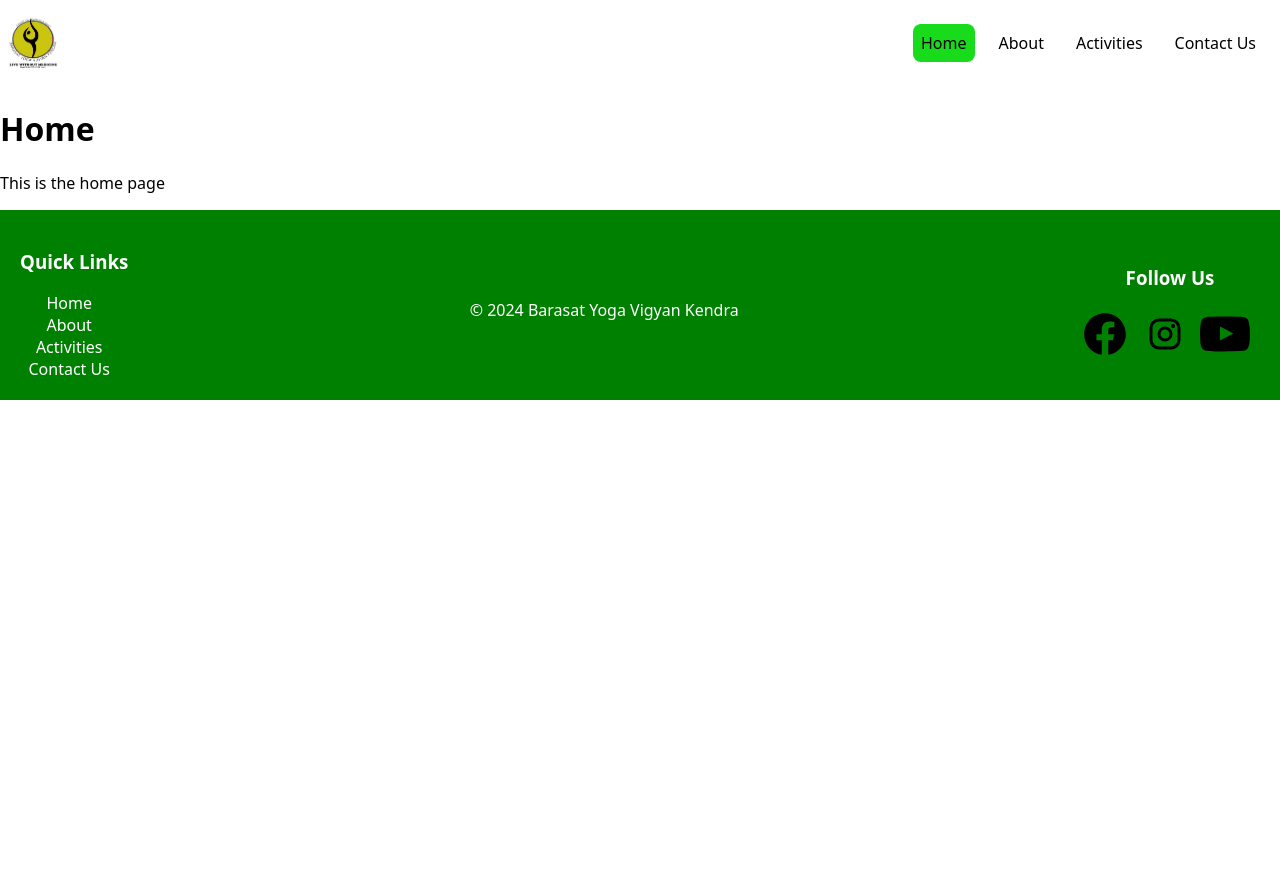
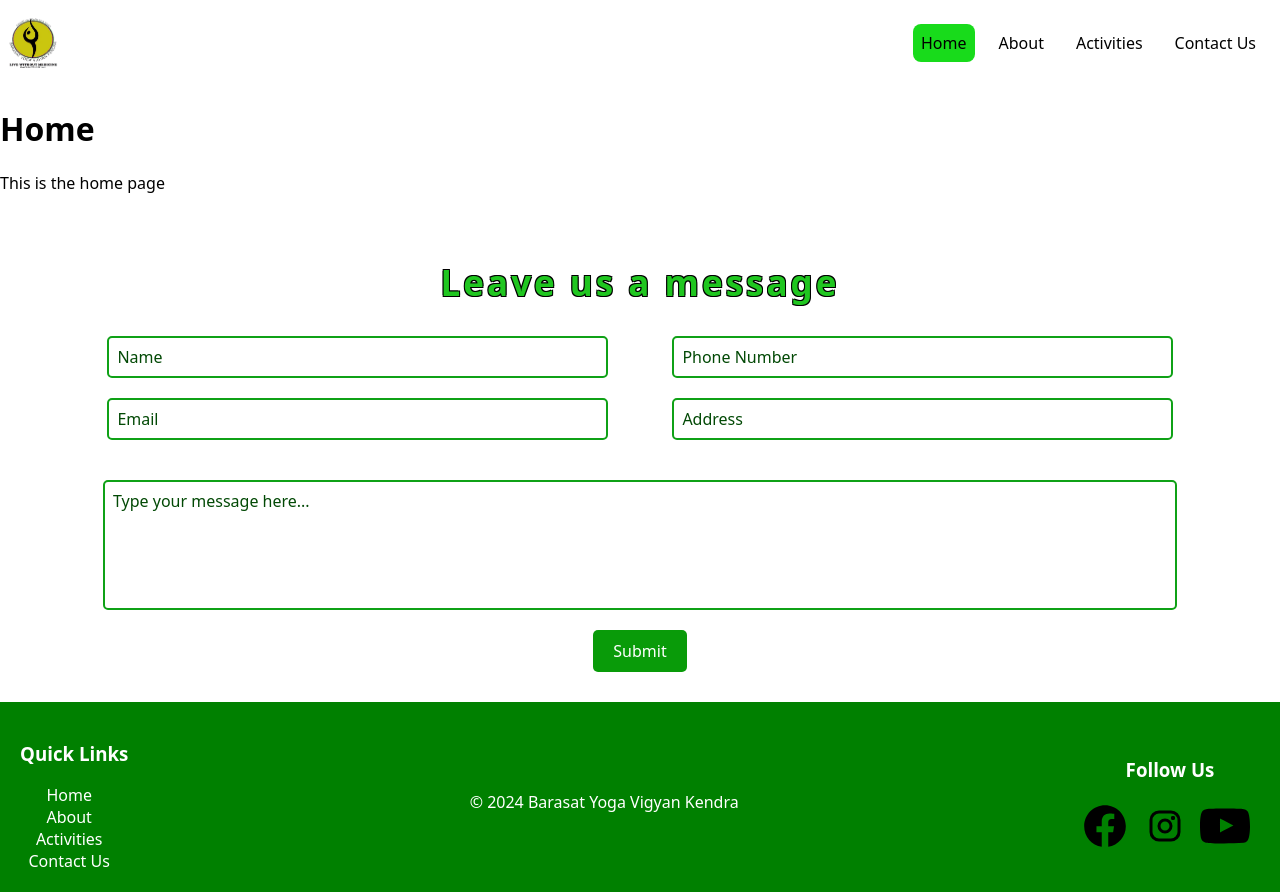
Before and after one commit to GENERAL-PRIME/BYVK-web, a React (Vite) app: page / in a window 1280 px wide. Before the commit the page ends 800 px from the top, so only its background shows below. Built offline with nearby package versions, Linux system fonts and the light colour scheme.

Commit message:
Leave a text section component added

```diff
--- a/src/pages/Activities/Activities.jsx
+++ b/src/pages/Activities/Activities.jsx
@@ -1,9 +1,11 @@
 import React from "react";
+import LeaveUsAText from "../../components/LeaveUsAText/LeaveUsAText";
 
 export default function Activities() {
   return (
     <div>
       <h1>Activities</h1>
+      <LeaveUsAText />
     </div>
   );
 }
--- a/src/pages/Contact/Contact.jsx
+++ b/src/pages/Contact/Contact.jsx
@@ -1,10 +1,12 @@
 import React from "react";
+import LeaveUsAText from "../../components/LeaveUsAText/LeaveUsAText";
 
 function Contact() {
   return (
     <div>
       <h1>Contact</h1>
       <p>This is the contact page</p>
+      <LeaveUsAText />
     </div>
   );
 }
--- a/src/pages/Home/Home.jsx
+++ b/src/pages/Home/Home.jsx
@@ -1,10 +1,12 @@
 import React from "react";
+import LeaveUsAText from "../../components/LeaveUsAText/LeaveUsAText";
 
 function Home() {
   return (
     <div>
       <h1>Home</h1>
       <p>This is the home page</p>
+      <LeaveUsAText />
     </div>
   );
 }
```
